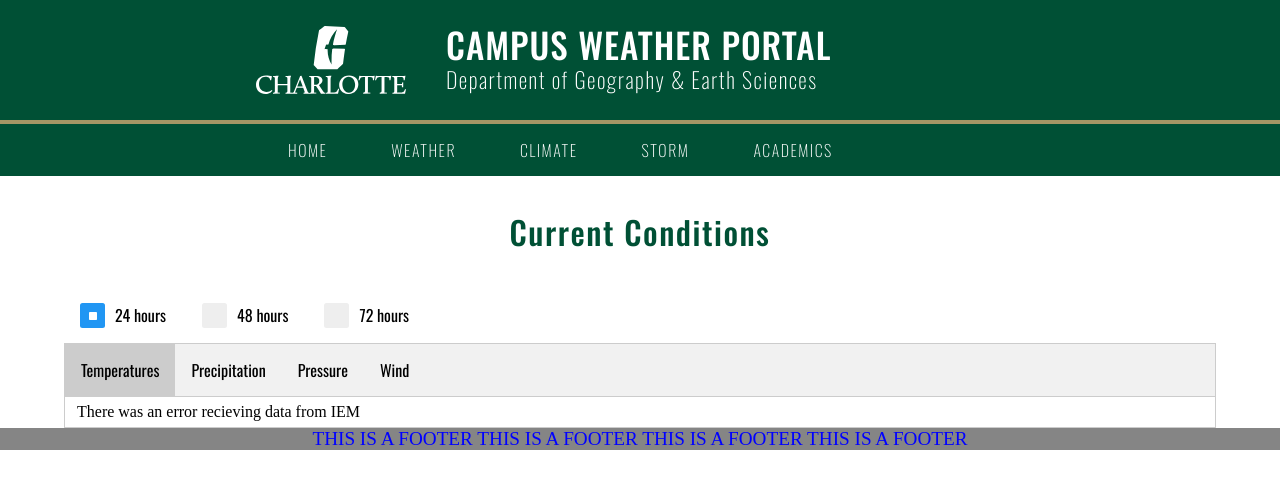
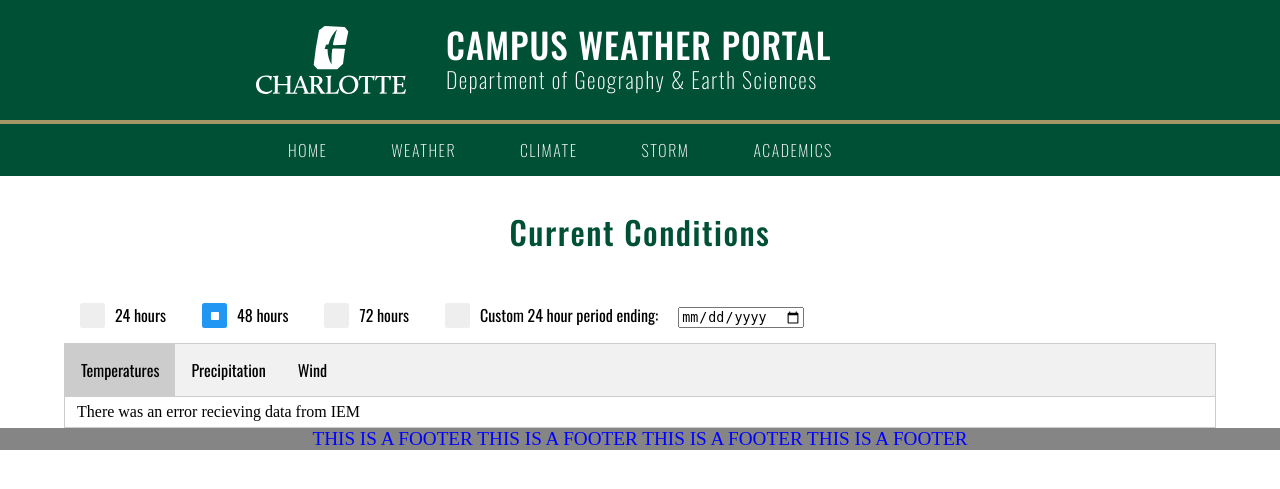
Before and after one commit to toadwx/UNC-Charlotte-Meteorology-Website, a PHP site: page /current.php in a window 1280 px wide. Shown: the top 489 px of the page. Run offline with PHP 8.4, Linux system fonts and the light colour scheme; some libraries are stand-ins or nearby versions.

Commit message:
Adds custom date field

```diff
--- a/current.php
+++ b/current.php
@@ -9,27 +9,30 @@
         <h3>Current Conditions</h3>
         <div>
             <label class="radio-container">24 hours
-                <input type="radio" checked="checked" name="timescaleRadio">
+                <input type="radio" name="timescaleRadio" value="24-hr">
                 <span class="radio-checkmark"></span>
             </label>
             <label class="radio-container">48 hours
-                <input type="radio" name="timescaleRadio">
+                <input type="radio" checked="checked" name="timescaleRadio" value="48-hr">
                 <span class="radio-checkmark"></span>
             </label>
             <label class="radio-container">72 hours
-                <input type="radio" name="timescaleRadio">
+                <input type="radio" name="timescaleRadio" value="3-day">
                 <span class="radio-checkmark"></span>
             </label>
+            <label class="radio-container">Custom 24 hour period ending:
+                <input type="radio" name="timescaleRadio" value="custom">
+                <span class="radio-checkmark"></span>
+            </label>
+            <input id="customDatePick" type="date" name="customDatePick">
         </div>
         <div class="tab">
             <button id="defaultTabButton" class="tablinks active" onclick="openTab(event, 'tempChartCont')">Temperatures</button>
             <button class="tablinks" onclick="openTab(event, 'prcpChartCont')">Precipitation</button>
-            <button class="tablinks" onclick="openTab(event, 'presChartCont')">Pressure</button>
             <button class="tablinks" onclick="openTab(event, 'windChartCont')">Wind</button>
         </div>
         <div id="tempChartCont" class="tabcontent" style="display:block"><div id="tempChart"></div></div>
         <div id="prcpChartCont" class="tabcontent"><div id="prcpChart"></div></div>
-        <div id="presChartCont" class="tabcontent"><div id="presChart"></div></div>
         <div id="windChartCont" class="tabcontent"><div id="windChart"></div></div>
 
         </div>
```
